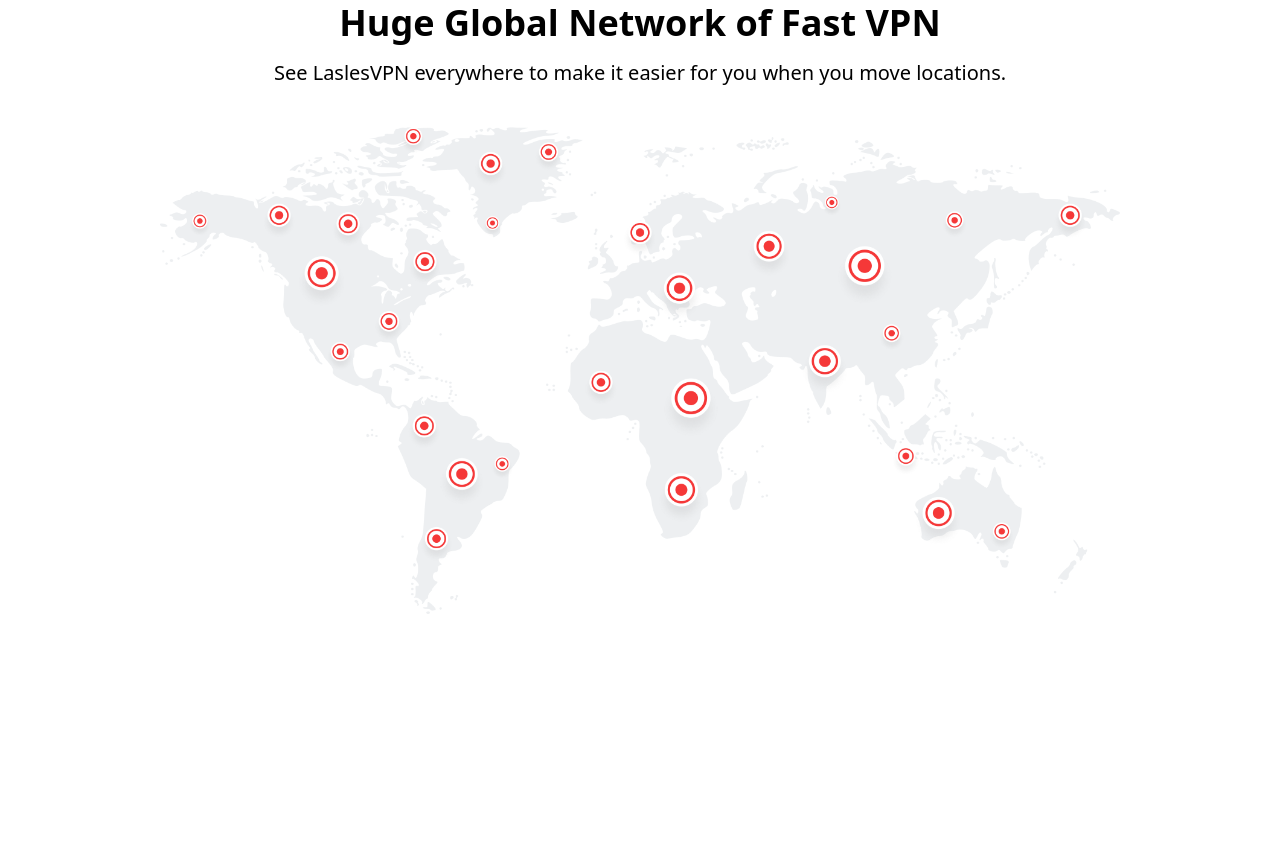
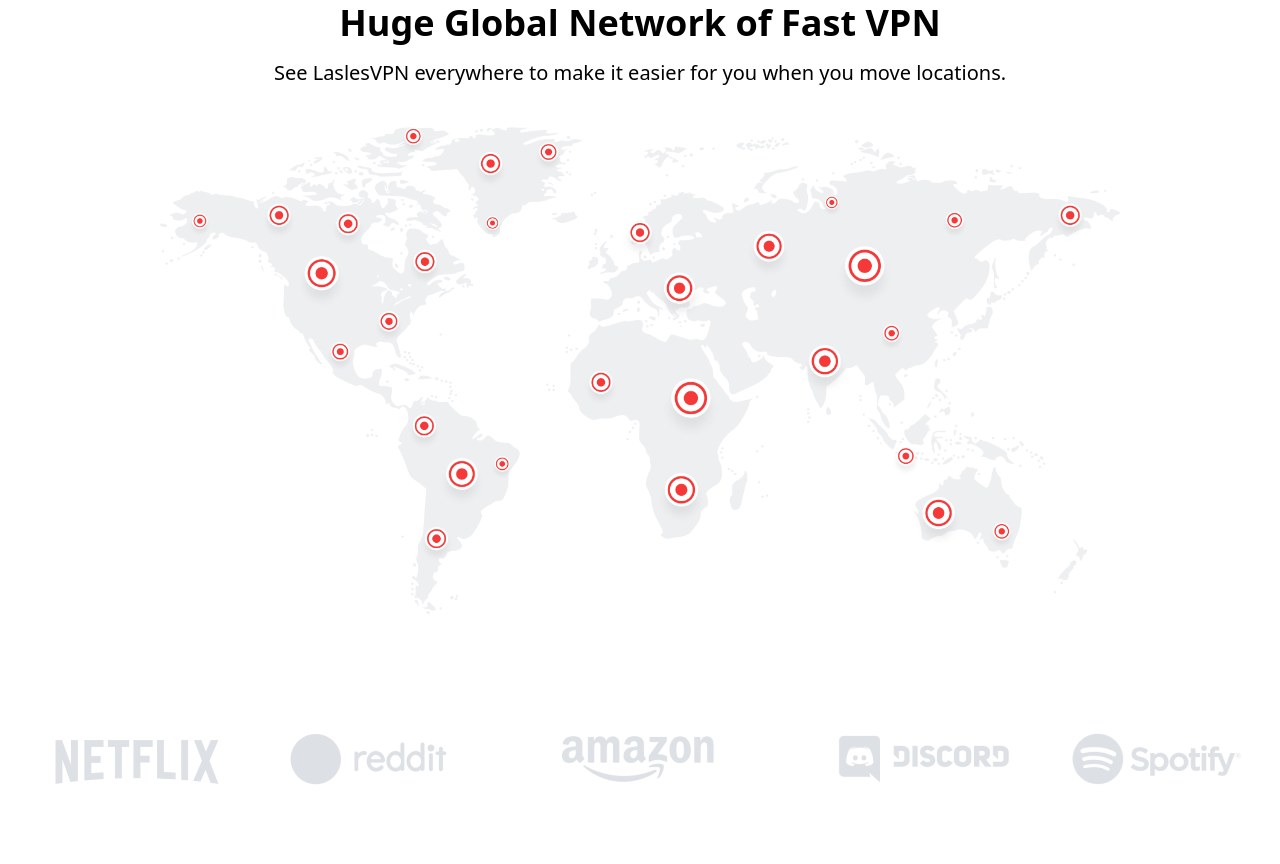
Before and after one commit to christaiwo/tailwind-vpn-website-landing-page, a website: page index.html in a window 1280 px wide. Shown: the part 2227-3091 px from the top of the page. Before the commit the page ends 2881 px from the top, so only its background shows below. Drawn offline with Linux system fonts and the light colour scheme.

Commit message:
Added Brands

```diff
--- a/index.html
+++ b/index.html
@@ -105,6 +105,7 @@
     </section>
 
 
+    <!-- plans -->
     <section class="container mx-auto mt-24 xl:px-40 gap-10 xl:gap-44 items-center ">
         <!-- Header -->
         <div class="text-center">
@@ -112,7 +113,7 @@
             <p class="text-lg md:text-xl">Let's choose the package that is best for you and explore it happily and cheerfully.</p>
         </div>
         <!-- Plans -->
-        <div class="container grid grid-cols-1 md:grid-cols-3 grid-rows-auto justify-items-center">
+        <div class="container grid grid-cols-1 md:grid-cols-2 lg:grid-cols-3 grid-rows-auto justify-items-center">
             <div class="border my-3 flex flex-col items-center border-neutral-200 hover:border-red-600 rounded-lg h-[600px] w-[400px] md:w-80 px-4 py-4">
                 <img src="./assets/img/plan.png" class="w-40" alt="">
                 <h1 class="my-4 font-bold">Free Plan</h1>
@@ -208,8 +209,24 @@
         </div>
     </section>
 
-
-
+    <!-- brands -->
+    <section class="flex flex-row justify-evenly gap-4 items-center">
+        <div>
+            <img src="./assets/img/brands/brand-1.png" alt="">
+        </div>
+        <div>
+            <img src="./assets/img/brands/brand-2.png" alt="">
+        </div>
+        <div>
+            <img src="./assets/img/brands/brand-3.png" alt="">
+        </div>
+        <div>
+            <img src="./assets/img/brands/brand-4.png" alt="">
+        </div>
+        <div>
+            <img src="./assets/img/brands/brand-5.png" alt="">
+        </div>
+    </section>
 
 </body>
 </html>
```
Also changed, not shown: assets/css/main.css.
